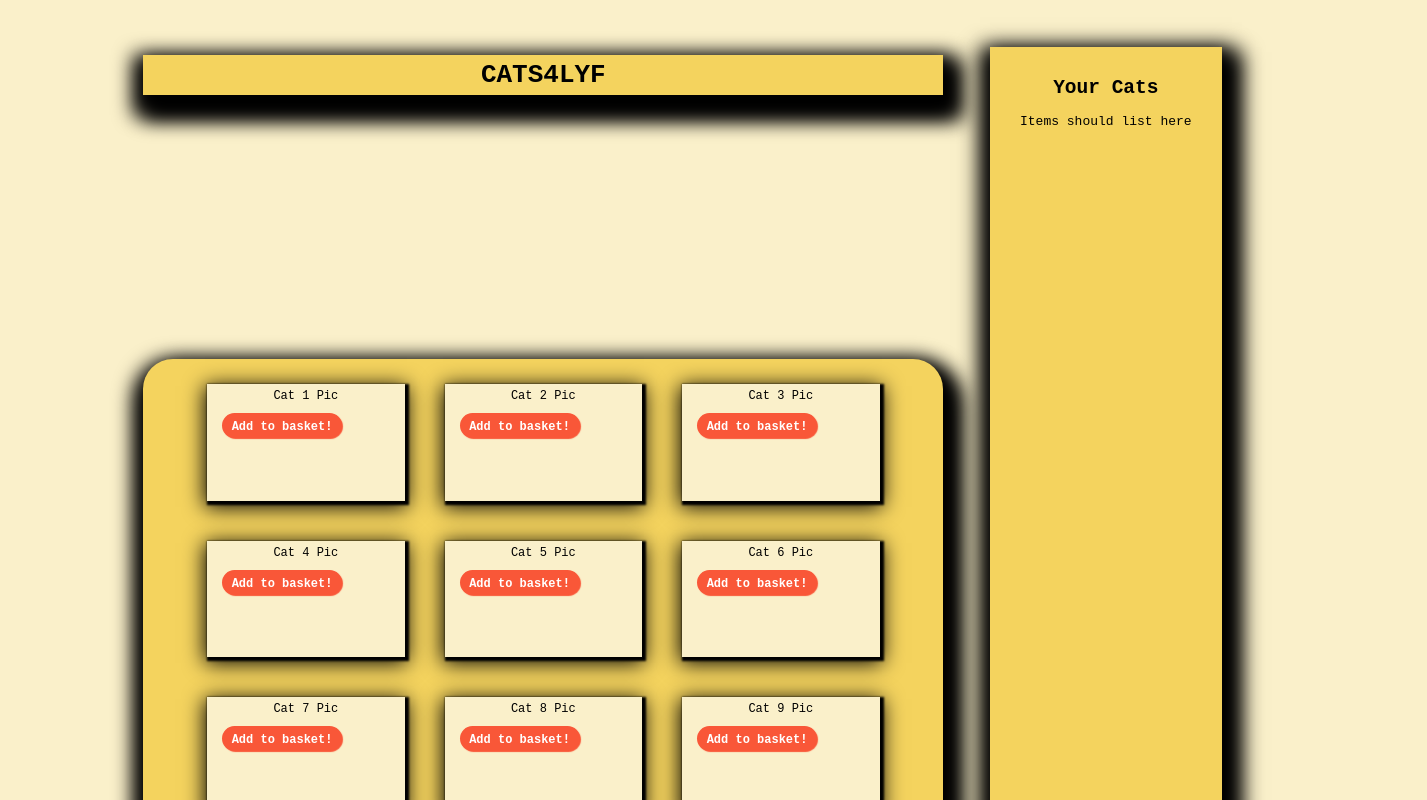
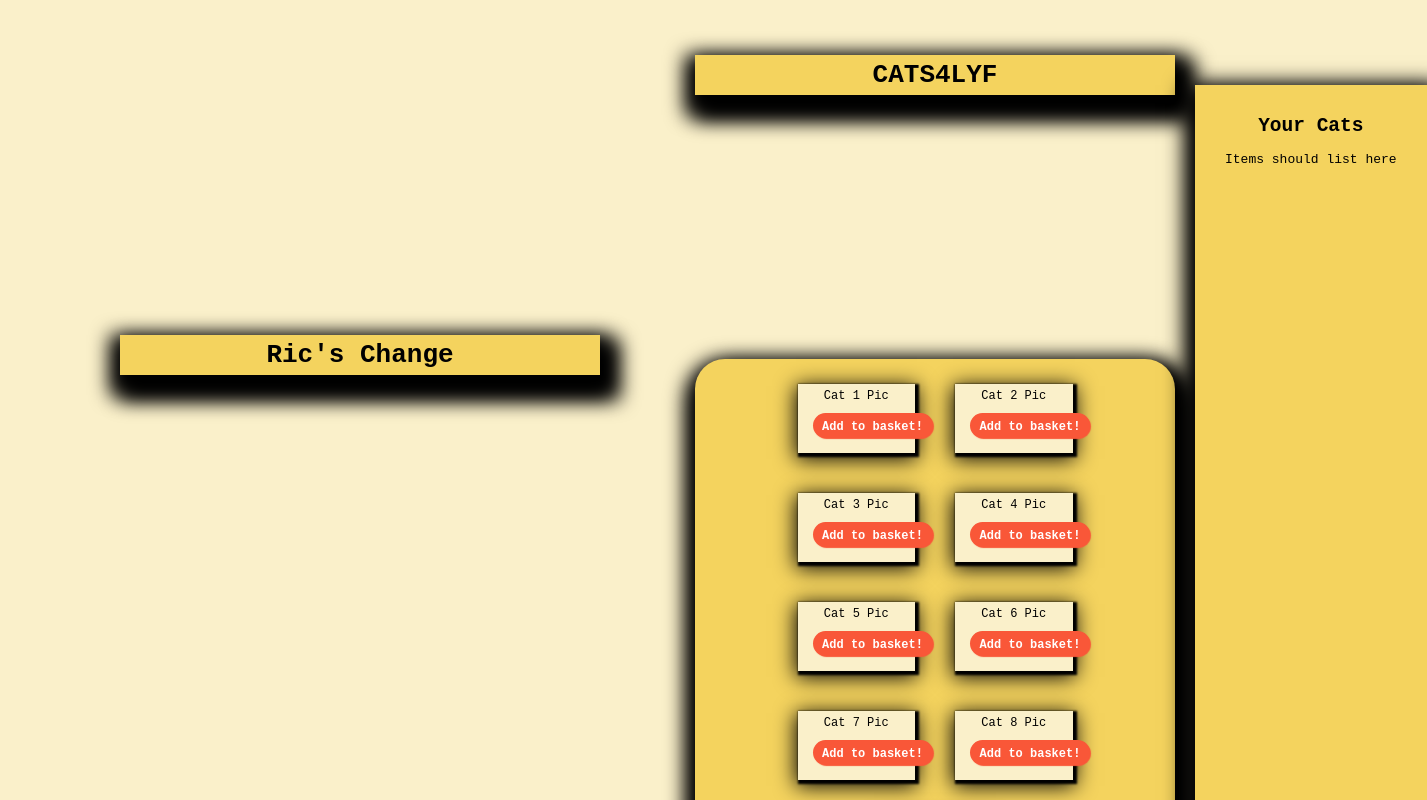
Before and after one commit to RicLMCR/REACT-CATS4LYF, a React (Create React App) app: page / in a window 1280 px wide. Shown: the top 800 px of the page, 1427 px wide, since content can reach past the window. Built offline with nearby package versions, Linux system fonts and the light colour scheme.

Commit message:
test change

```diff
--- a/src/App.js
+++ b/src/App.js
@@ -7,6 +7,7 @@ export function App() {
   return (
 
     <div className="App">
+          <h1> Ric's Change</h1>
       <div className="container">
         <h1>CATS4LYF</h1>
         <div className="catBox">
```
